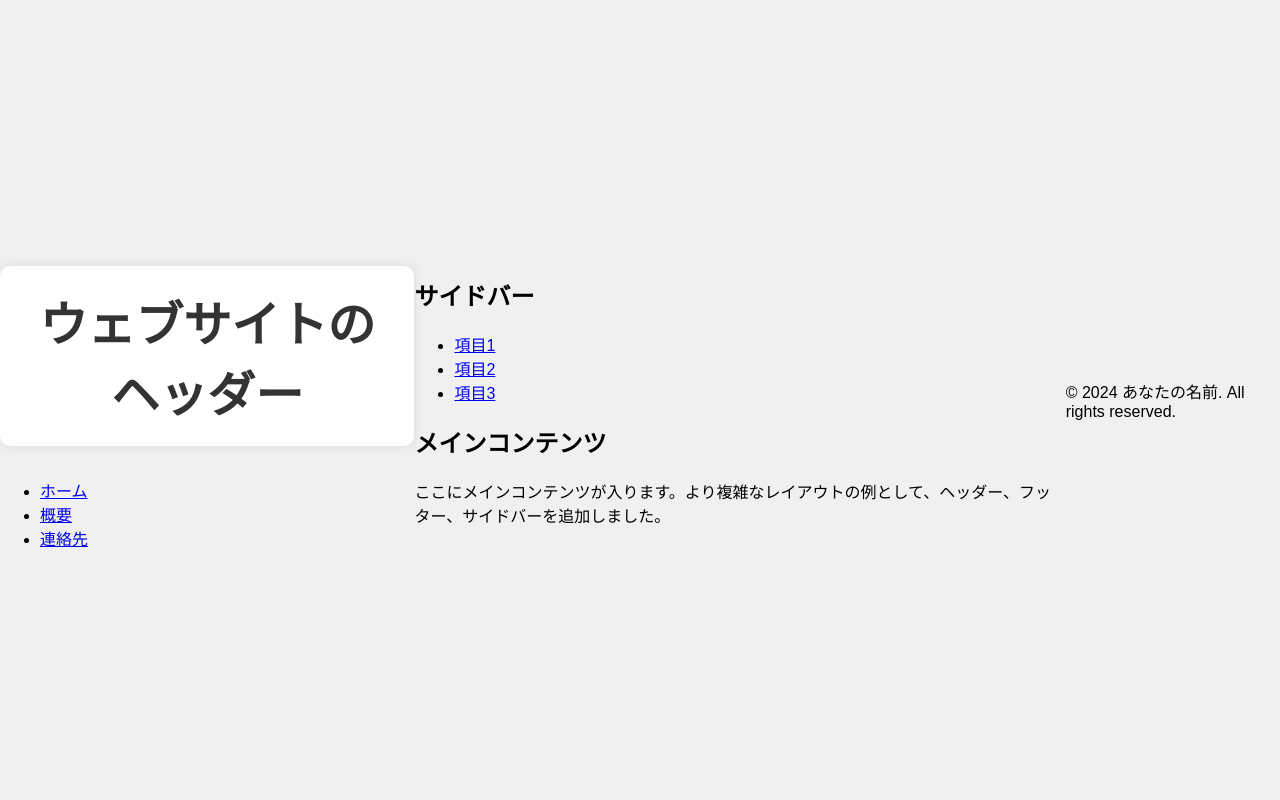
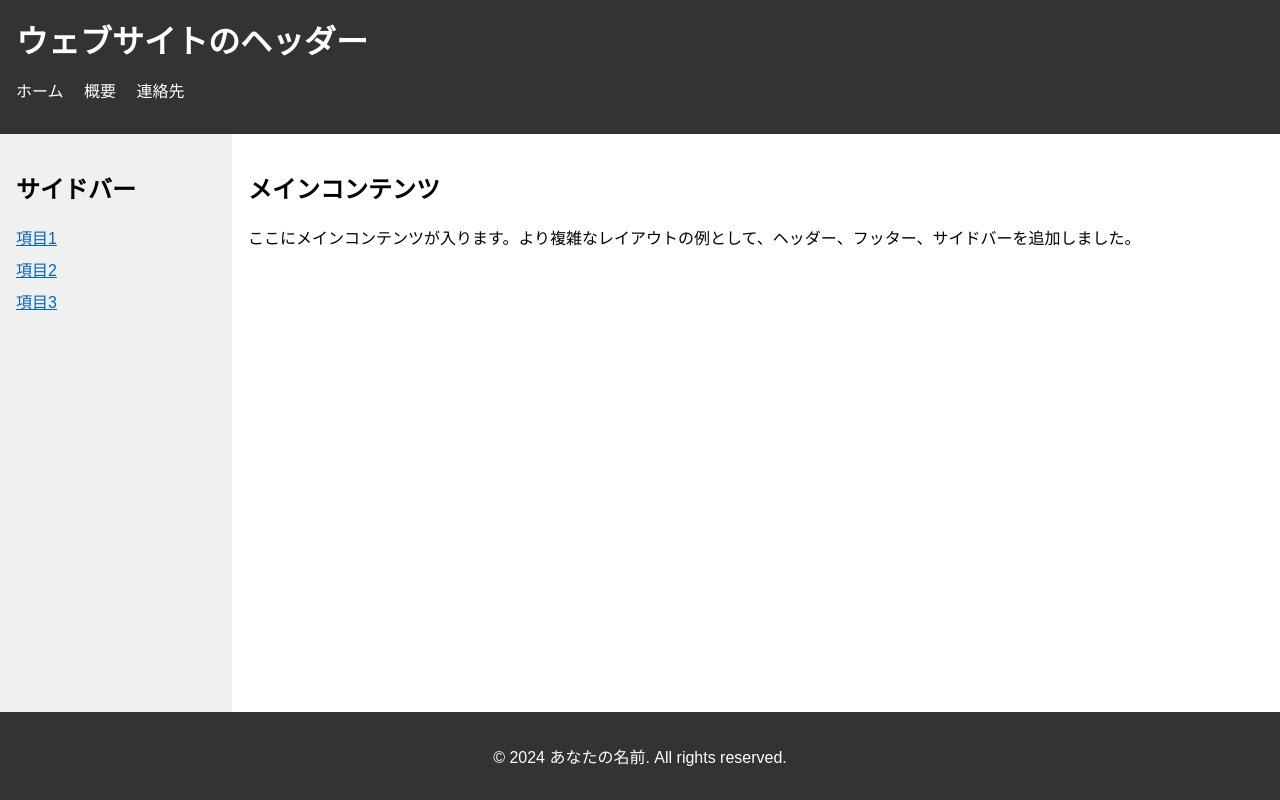
Before and after one commit to tetsutooo/__test__, a plain HTML site: page index.html in a window 1280 px wide. Drawn offline with Linux system fonts and the light colour scheme.

Commit message:
Update styles.css

```diff
--- a/styles.css
+++ b/styles.css
@@ -1,19 +1,73 @@
 body {
     font-family: Arial, sans-serif;
-    background-color: #f0f0f0;
+    margin: 0;
+    padding: 0;
     display: flex;
-    justify-content: center;
-    align-items: center;
-    height: 100vh;
+    flex-direction: column;
+    min-height: 100vh;
+}
+
+header {
+    background-color: #333;
+    color: white;
+    padding: 1rem;
+}
+
+header h1 {
     margin: 0;
 }
 
-h1 {
-    color: #333;
-    font-size: 48px;
+nav ul {
+    list-style-type: none;
+    padding: 0;
+}
+
+nav ul li {
+    display: inline;
+    margin-right: 1rem;
+}
+
+nav ul li a {
+    color: white;
+    text-decoration: none;
+}
+
+.container {
+    display: flex;
+    flex: 1;
+}
+
+aside {
+    background-color: #f0f0f0;
+    padding: 1rem;
+    width: 200px;
+}
+
+aside ul {
+    list-style-type: none;
+    padding: 0;
+}
+
+aside ul li {
+    margin-bottom: 0.5rem;
+}
+
+main {
+    flex: 1;
+    padding: 1rem;
+}
+
+footer {
+    background-color: #333;
+    color: white;
     text-align: center;
-    padding: 20px;
-    background-color: white;
-    border-radius: 10px;
-    box-shadow: 0 0 10px rgba(0,0,0,0.1);
+    padding: 1rem;
 }
+
+a {
+    color: #0066cc;
+}
+
+a:hover {
+    text-decoration: underline;
+}
```
